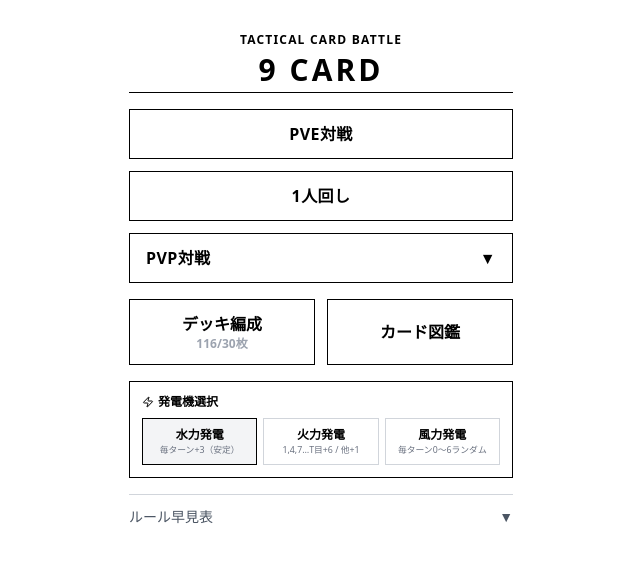
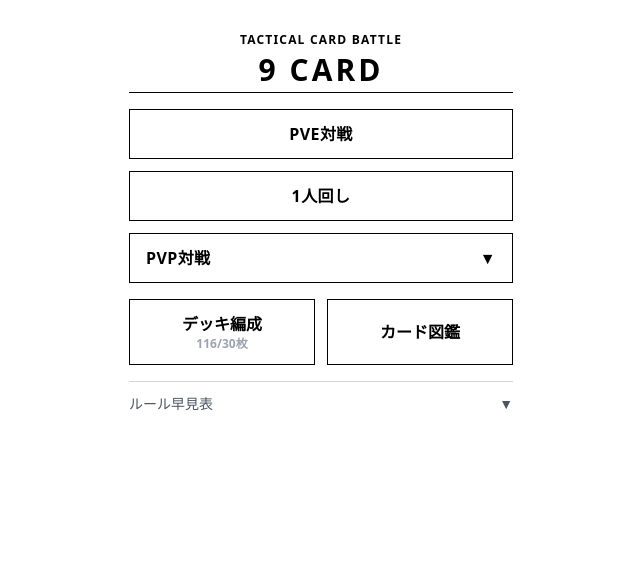
Before and after one commit to xiyafutian-del/nine-card-battle, a React (Vite) app: page / in a window 1280 px wide. Shown: the top 562 px of the page, without its empty margins (319-959 px from the left). Built offline with nearby package versions, Linux system fonts and the light colour scheme.

Commit message:
Remove generator selection section from LobbyScreen

```diff
--- a/src/screens/LobbyScreen.jsx
+++ b/src/screens/LobbyScreen.jsx
@@ -96,23 +96,6 @@ export function LobbyScreen({
           </div>
         </div>
 
-        {/* 発電機選択 */}
-        <div className="border border-black p-3 mt-4">
-          <div className="text-xs font-bold mb-2 flex items-center gap-1"><Zap size={12}/>発電機選択</div>
-          <div className="grid grid-cols-3 gap-1.5">
-            {Object.entries(GENERATOR_INFO).map(([key, val]) => (
-              <button
-                key={key}
-                onClick={() => setPlayerGenerator(key)}
-                className={`p-2 border text-xs font-bold ${playerGenerator === key ? "border-black bg-gray-100" : "border-gray-300 hover:border-black"}`}
-              >
-                <div>{val.name}</div>
-                <div className="text-gray-500 font-normal mt-0.5 leading-tight" style={{fontSize:"0.55rem"}}>{val.desc}</div>
-              </button>
-            ))}
-          </div>
-        </div>
-
         {/* ヘルプ */}
         <button onClick={() => setHelpOpen(h => !h)} className="w-full mt-4 text-left text-sm text-gray-600 border-t border-gray-300 pt-3 flex justify-between">
           <span>ルール早見表</span><span>{helpOpen ? "▲" : "▼"}</span>
```
